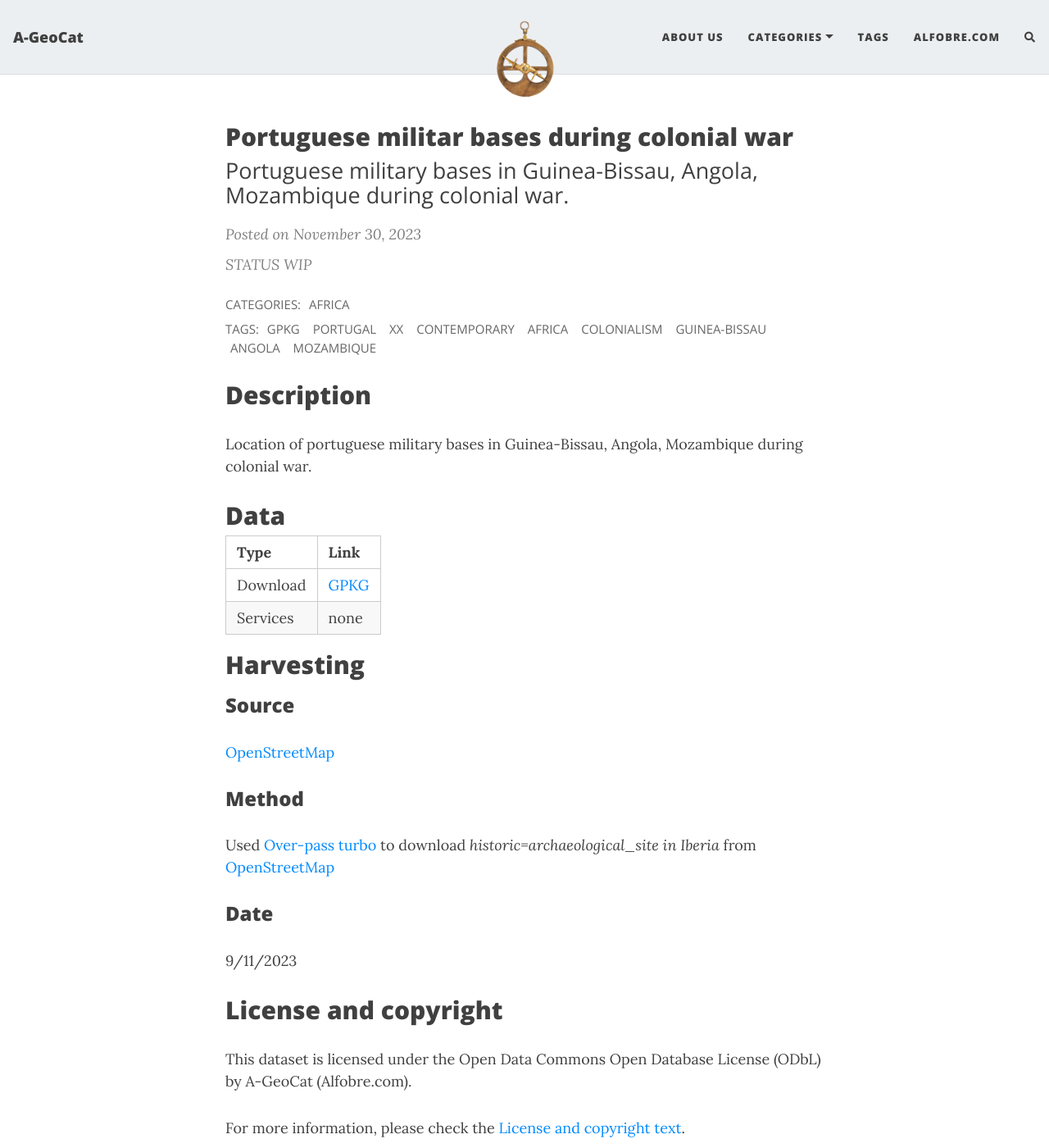
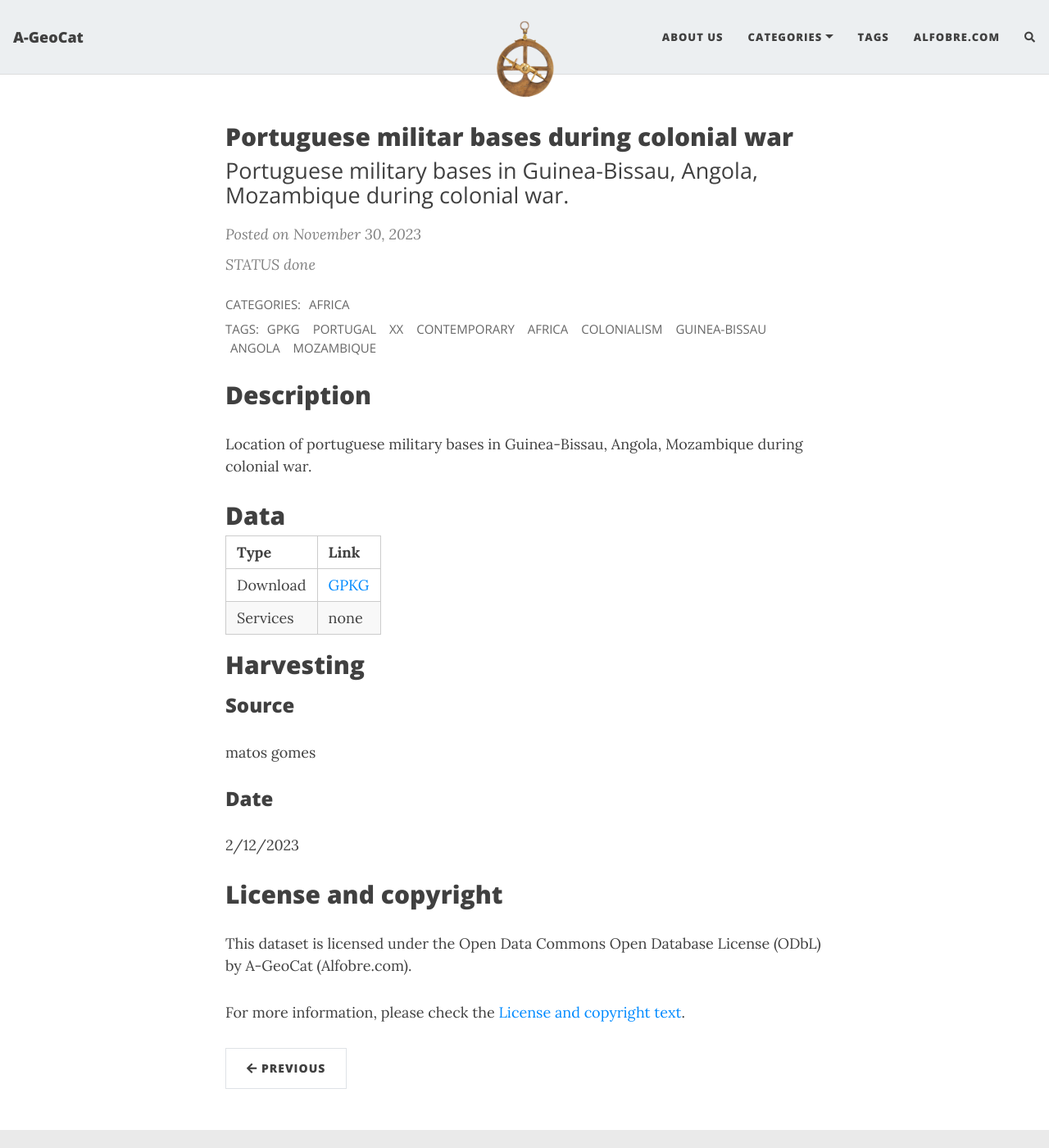
Before and after one commit to projetoalfobre/a-geocat, a Jekyll site: the page built from _posts/2023-11-30-portuguese-army-during-colonial-war.md, in a window 1280 px wide and 1400 px high. Shown: the whole window at 82% size. Built offline with Jekyll 4.4.1, drawn with Linux system fonts in a browser that asks for light colours; nearby versions of some CDN libraries; comment, search, counter and statistics services are not loaded.

Commit message:
Update 2023-11-30-portuguese-army-during-colonial-war.md

```diff
--- a/_posts/2023-11-30-portuguese-army-during-colonial-war.md
+++ b/_posts/2023-11-30-portuguese-army-during-colonial-war.md
@@ -9,7 +9,7 @@
 author:
 categories: [Africa]
 published: true
-status: WIP
+status: done
 last-updated:
 ---
 
@@ -25,13 +25,10 @@
 
 ## Harvesting
 ### Source
-[OpenStreetMap](https://www.openstreetmap.org/)
-
-### Method
-Used [Over-pass turbo](https://overpass-turbo.eu/) to download *historic=archaeological_site in Iberia* from [OpenStreetMap](https://www.openstreetmap.org/)
+matos gomes
 
 ### Date
-9/11/2023
+2/12/2023
 
 ## License and copyright
 This dataset is licensed under the Open Data Commons Open Database License (ODbL) by A-GeoCat (Alfobre.com).
```
